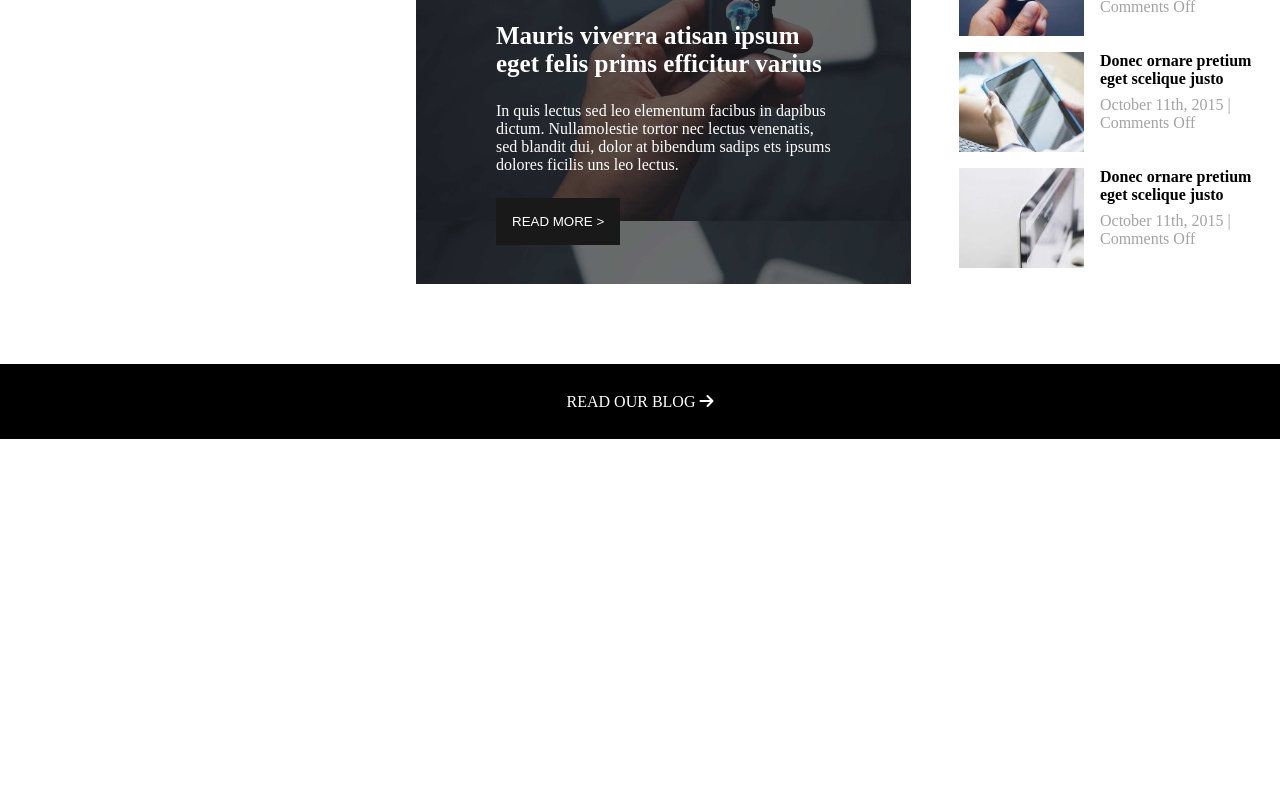
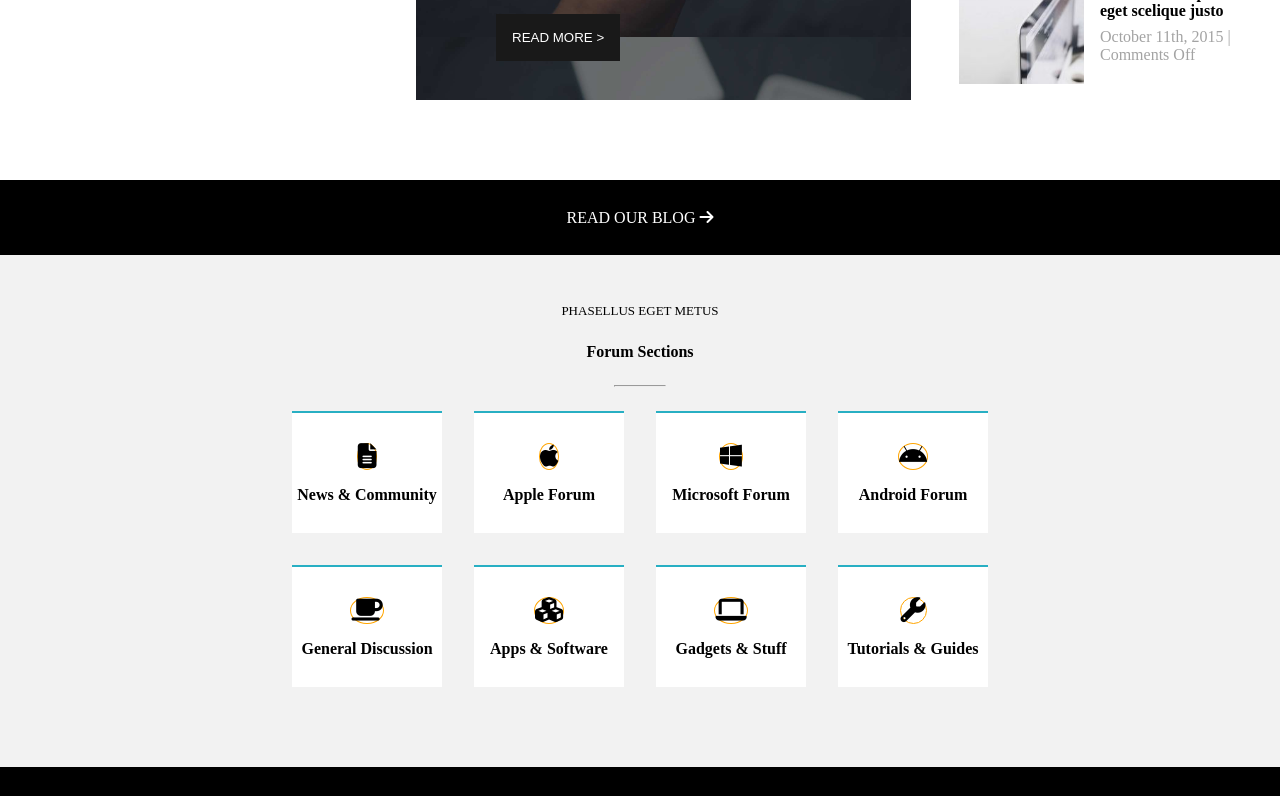
Before and after one commit to emamoldo/proj-html-vuejs, a Vue app: page / in a window 1280 px wide. Shown: the part 2913-3709 px from the top of the page. Before the commit the page ends 3352 px from the top, so only its background shows below. Built offline with nearby package versions, Linux system fonts and the light colour scheme.

Commit message:
Add the Forum Section Add the Forum Section with the icons and the css style

```diff
--- a/src/App.vue
+++ b/src/App.vue
@@ -161,6 +161,63 @@
     <a href="#">READ OUR BLOG <i class="fa-solid fa-arrow-right"></i></a>
   </div>
 
+  <!-- Main 3rd Part -->
+  <div class="forum">
+    <p id="eget">PHASELLUS EGET METUS</p>
+    <strong>Forum Sections</strong>
+    <hr>
+    <!-- REMEMBER: Try to change che hr with the border-bottom: 1px solid orange; -->
+
+    <div class="sections">
+      <div class="first_sections">
+        <div class="sections_card">
+          <i class="fa-solid fa-file-lines"></i>
+          <strong>News & Community</strong>
+        </div>
+
+        <div class="sections_card">
+          <i class="fa-brands fa-apple"></i>
+          <strong>Apple Forum</strong>
+        </div>
+
+        <div class="sections_card">
+          <i class="fa-brands fa-windows"></i>
+          <strong>Microsoft Forum</strong>
+        </div>
+
+        <div class="sections_card">
+          <i class="fa-brands fa-android"></i>
+          <strong>Android Forum</strong>
+        </div>
+      </div>
+
+      <div class="second_sections">
+        <div class="sections_card">
+          <i class="fa-solid fa-mug-saucer"></i>
+          <strong>General Discussion</strong>
+        </div>
+
+        <div class="sections_card">
+          <i class="fa-solid fa-cubes"></i>
+          <strong>Apps & Software</strong>
+        </div>
+
+        <div class="sections_card">
+          <i class="fa-solid fa-laptop"></i>
+          <strong>Gadgets & Stuff</strong>
+        </div>
+
+        <div class="sections_card">
+          <i class="fa-solid fa-wrench"></i>
+          <strong>Tutorials & Guides</strong>
+        </div>
+      </div>
+    </div>
+  </div>
+
+  <div class="blog_forum">
+    <a href="#">READ OUR FORUM <i class="fa-solid fa-arrow-right"></i></a>
+  </div>
 </template>
 
 <style>
@@ -265,17 +322,12 @@
 
 /* Main 2nd Section */
 .latest_news {
-  padding: 5rem;
+  padding: 3rem;
   text-align: center;
   align-items: center;
   display: flex;
   flex-direction: column;
-  gap: 3rem;
-
-  #eget {
-    color: var(--bool-first-section-title);
-    font-size: 13px;
-  }
+  gap: 1.5rem;
 
   #latest_title {
     font-size: 30px;
@@ -303,6 +355,12 @@
     }
 
   }
+}
+
+#eget {
+  /* color: var(--bool-first-section-title); */
+  color: black;
+  font-size: 13px;
 }
 
 hr {
@@ -417,4 +475,56 @@ p {
     color: var(--bool-white);
   }
 }
+
+.forum {
+  background-color: var(--bool-text-primary);
+  padding: 3rem;
+  text-align: center;
+  align-items: center;
+  display: flex;
+  flex-direction: column;
+  gap: 1.5rem;
+
+}
+
+
+.first_sections,
+.second_sections {
+  gap: 2rem;
+  display: flex;
+  margin-bottom: 2rem;
+
+  .sections_card {
+    height: 120px;
+    width: 150px;
+    border-top: 2px solid #28AFC3;
+    background-color: var(--bool-white);
+    display: flex;
+    flex-direction: column;
+    align-items: center;
+    justify-content: center;
+    gap: 1rem;
+
+    i {
+      /* color: var(--bool-white); */
+      font-size: 25px;
+      border: 1px solid orange;
+      border-radius: 50%;
+    }
+  }
+}
+
+.blog_forum {
+  display: flex;
+  align-items: center;
+  height: 75px;
+  justify-content: center;
+  text-align: center;
+  background-color: black;
+
+  a {
+    text-decoration: none;
+    color: var(--bool-white);
+  }
+}
 </style>
```
